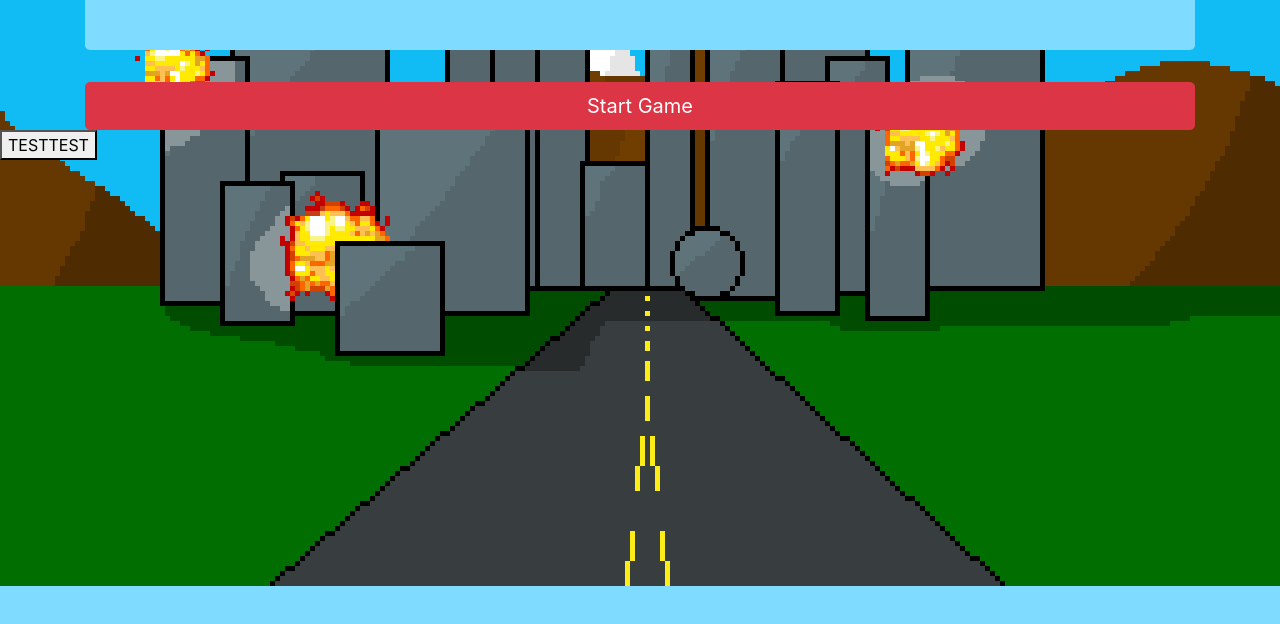
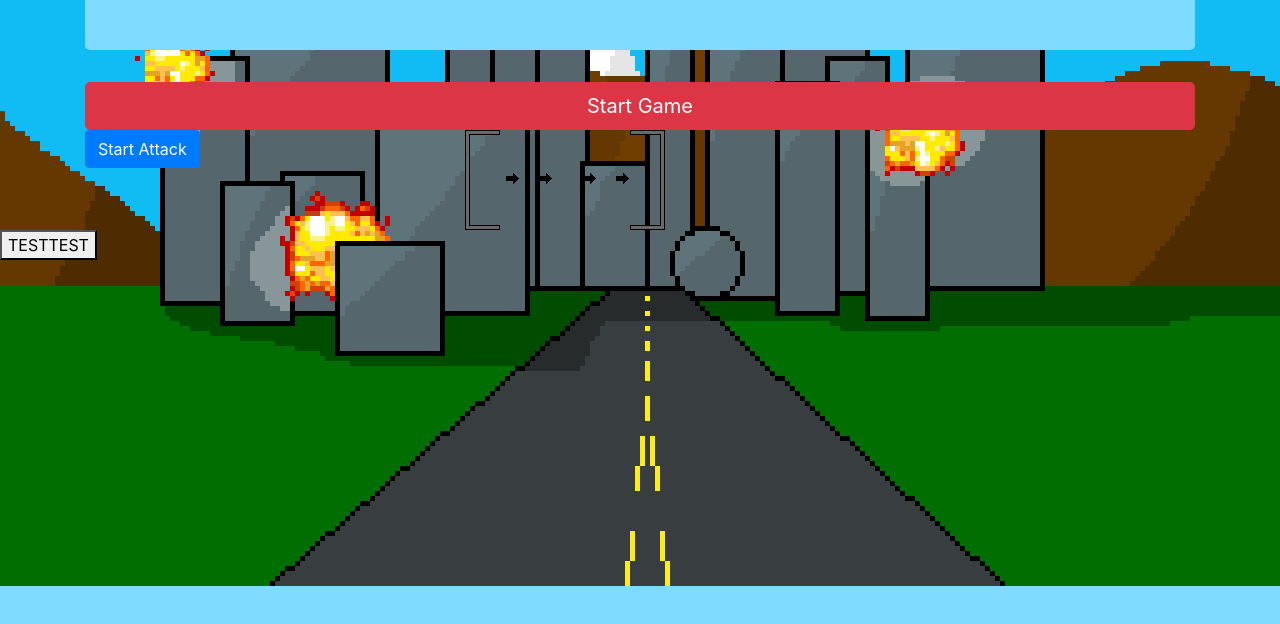
Before and after one commit to Riverface/Project-howitzer, a website built with webpack: page src/index.html in a window 1280 px wide. Shown: the part 134-758 px from the top of the page. Built offline with nearby package versions, Linux system fonts and the light colour scheme.

Commit message:
Add image for que and button to start attack.

```diff
--- a/src/index.html
+++ b/src/index.html
@@ -24,6 +24,15 @@
 				<img src="./img/core.png" id="core">
 				<img src="./img/legs.png" id="legs">
 			</div>
+			<div class="row">
+				<div class="col-md-4">
+					<button type="button" class="btn btn-primary" id="attack">Start Attack</button>
+				</div>
+				<div class="col-md-6">
+					<!-- cards que goes here. -->
+					<img src="./img/card-que.png" id="que">
+				</div>
+			</div>
 		</div>
 		<div class="output">
 		</div>
```
Also changed, not shown: src/img/card-que.png (added).
